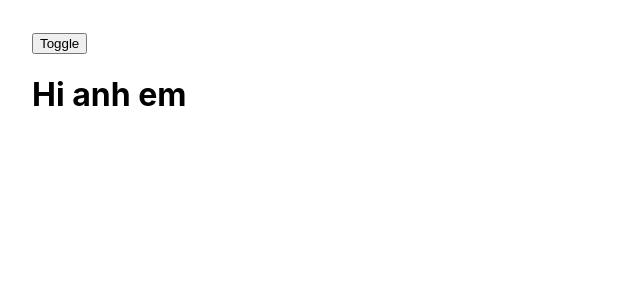
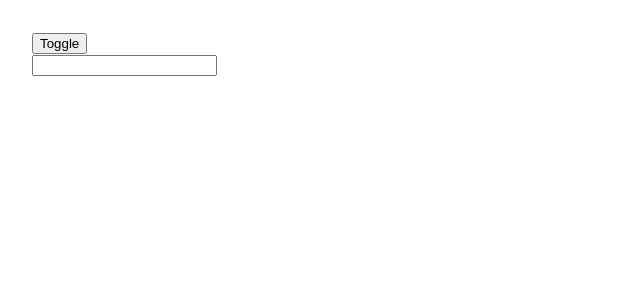
Before and after one commit to phamquanganh31101998/tiktok, a React (Create React App) app: page / in a window 1280 px wide. Both pictures are taken after a click on the button "Toggle". Shown: the top 300 px of the page, without its empty margins (0-640 px from the left). Built offline with nearby package versions, Linux system fonts and the light colour scheme.

Commit message:
useEffect lesson

```diff
--- a/src/Content.js
+++ b/src/Content.js
@@ -1,6 +1,21 @@
+import { useEffect, useState } from 'react'
+
 function Content() {
+  const [title, setTitle] = useState('')
+
+  useEffect(() => {
+    console.log('ihi')
+  })
+
   return (
-    <h1>Hi anh em</h1>
+    <div>
+      <input
+        value={title}
+        type="text"
+        onChange={e => setTitle(e.target.value)}
+      />
+      {console.log('Render')}
+    </div>
   )
 }
 
```
